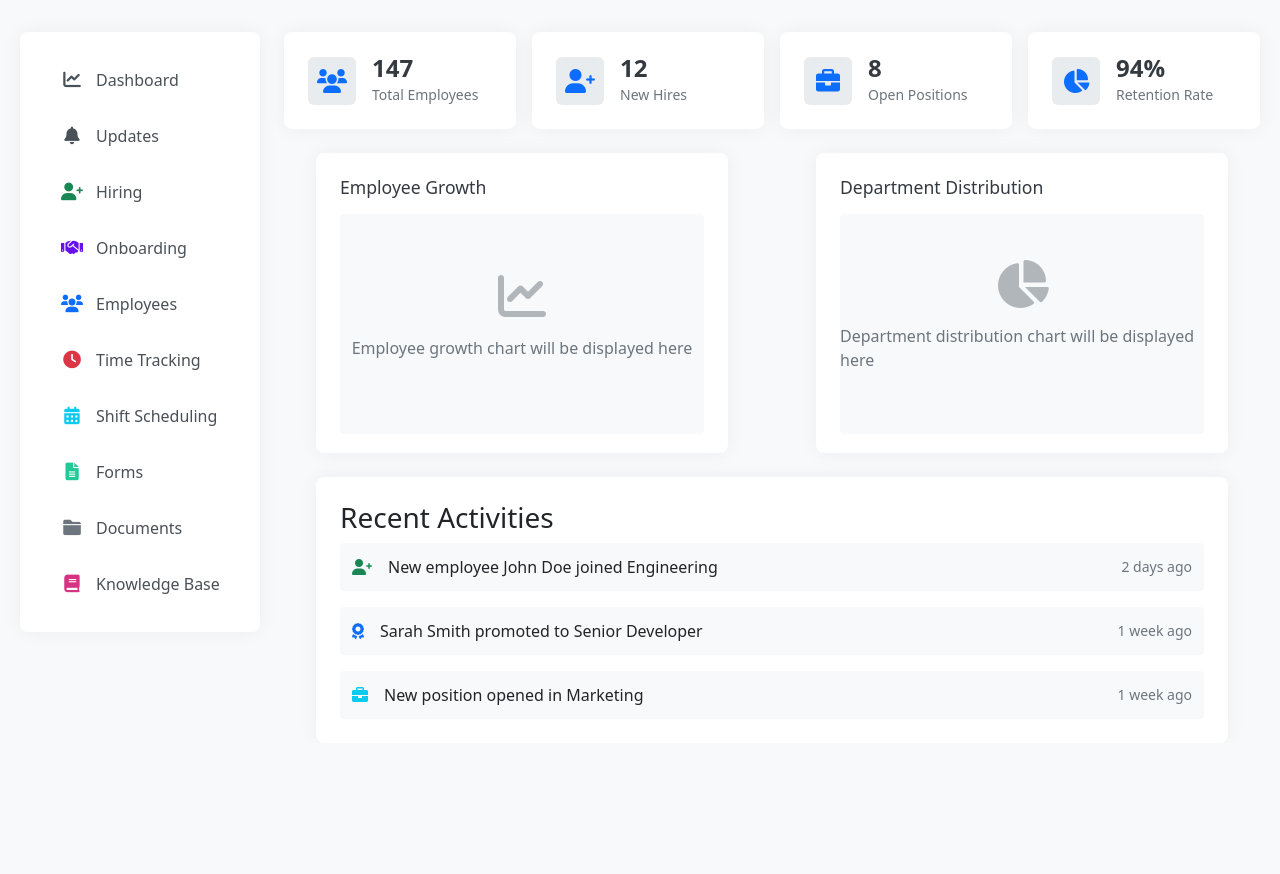
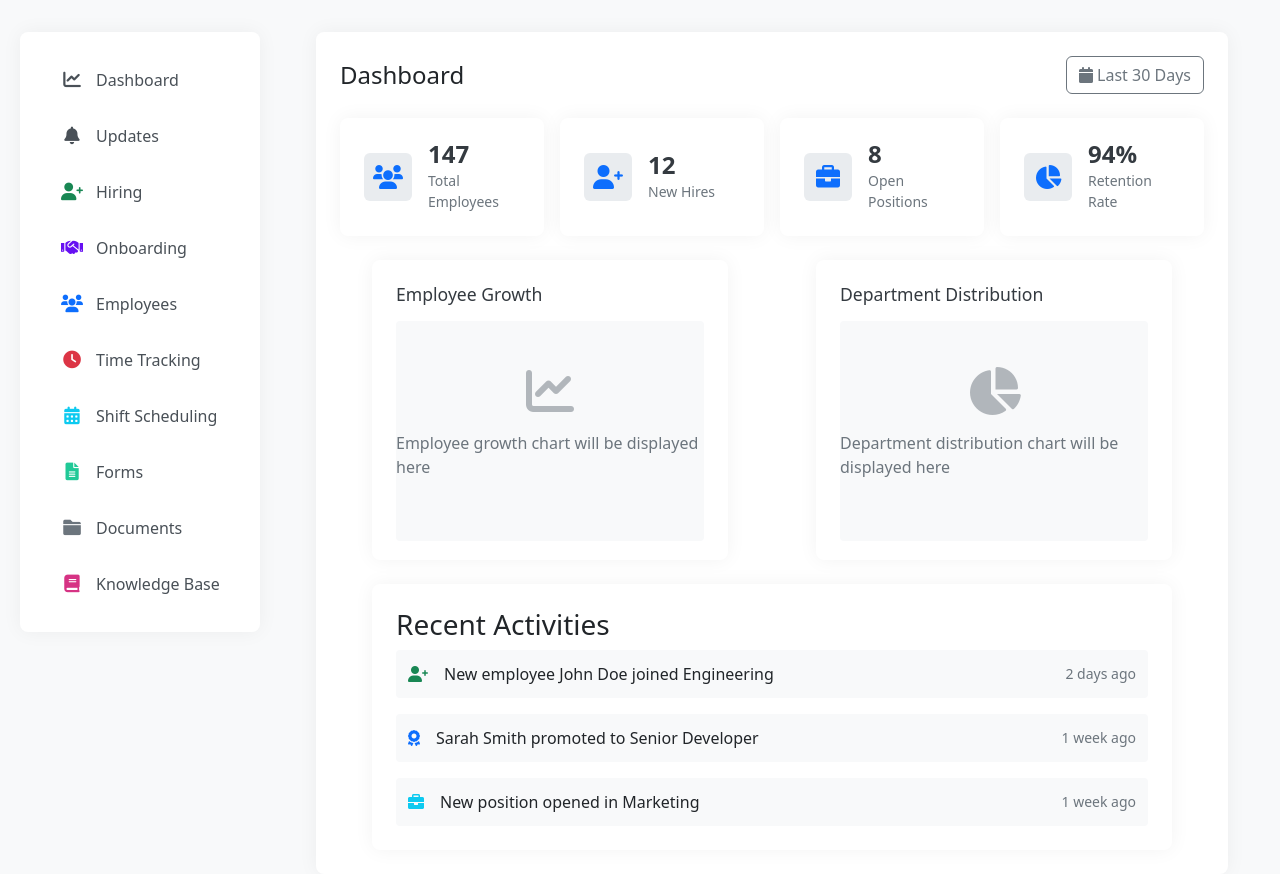
Before and after one commit to sparQone/sparq, a Flask app: page /people/ in a window 1280 px wide. Shown: the part 75-949 px from the top of the page. Before the commit the page ends 780 px from the top, so only its background shows below. Run offline with Flask 3, Linux system fonts and the light colour scheme; the visitor is signed in with stand-in values (Sample User, id 1); parts of the project's set-up code (start-up, migrations or seed data) failed here and were passed over; some libraries are stand-ins or nearby versions.

Commit message:
Updated People module layout

```diff
--- a/modules/people/views/assets/css/people.css
+++ b/modules/people/views/assets/css/people.css
@@ -25,6 +25,7 @@
 .main-content {
     flex: 1 1 auto;
     min-width: 0;
+    display: flex;
 }
 
 /* Side Navigation */
@@ -102,17 +103,44 @@
     opacity: 0.9;
 }
 
+/* Common Content Header */
+.updates-header {
+    display: flex;
+    justify-content: space-between;
+    align-items: center;
+    margin-bottom: 1.5rem;
+}
+
+.updates-header h2 {
+    margin: 0;
+    font-size: 1.5rem;
+    color: #212529;
+    font-weight: 500;
+}
+
 /* Content Card */
 .content-card {
     background: white;
     padding: 1.5rem;
     border-radius: 0.5rem;
     box-shadow: 0 0 20px rgba(0,0,0,0.05);
+    flex: 1;
+}
+
+/* Dashboard specific */
+.dashboard-actions {
+    display: flex;
+    gap: 0.5rem;
+}
+
+.dashboard-grid {
+    display: flex;
+    flex-direction: column;
+    gap: 1.5rem;
 }
 
 /* Employee List Styles */
 .user-container {
-    max-width: 1000px;
     margin: 0 auto;
 }
 
@@ -121,12 +149,6 @@
     justify-content: space-between;
     align-items: center;
     margin-bottom: 20px;
-    margin-top: -0.5rem;
-}
-
-.user-header h2 {
-    margin: 0;
-    line-height: 1.2;
 }
 
 .table td {
@@ -177,12 +199,6 @@
 }
 
 /* Dashboard Styles */
-.dashboard-grid {
-    display: flex;
-    flex-direction: column;
-    gap: 1.5rem;
-}
-
 .stats-row {
     display: grid;
     grid-template-columns: repeat(4, 1fr);
--- a/modules/people/views/templates/people-dashboard.html
+++ b/modules/people/views/templates/people-dashboard.html
@@ -1,6 +1,6 @@
 {% extends "people-base.html" %}
 
-{% block title %}People Dashboard{% endblock %}
+{% block title %}Dashboard{% endblock %}
 
 {% block additional_styles %}
 {{ super() }}
@@ -8,6 +8,18 @@
 {% endblock %}
 
 {% block people_content %}
+<div class="content-card">
+    <!-- Header -->
+    <div class="updates-header">
+        <h2>Dashboard</h2>
+        <div class="dashboard-actions">
+            <button class="btn btn-outline-secondary">
+                <i class="fas fa-calendar"></i> Last 30 Days
+            </button>
+        </div>
+    </div>
+
+    <!-- Dashboard Content -->
     <div class="dashboard-grid">
         <!-- Stats Cards -->
         <div class="stats-row">
@@ -91,4 +103,5 @@
             </div>
         </div>
     </div>
+</div>
 {% endblock %}
--- a/modules/people/views/templates/people-updates.html
+++ b/modules/people/views/templates/people-updates.html
@@ -11,7 +11,7 @@
 <div class="content-card">
     <!-- Header with actions -->
     <div class="updates-header">
-        <h2>Company Updates (Coming Soon)</h2>
+        <h2>Company Updates</h2>
         <button class="btn btn-primary" data-bs-toggle="modal" data-bs-target="#newUpdateModal">
             <i class="fas fa-plus"></i> New Update
         </button>
@@ -151,4 +151,7 @@
         </div>
     </div>
 </div>
+
+<!-- Modal Container -->
+<div id="modal-container"></div>
 {% endblock %}
```
Also changed, not shown: modules/people/views/templates/people-employees.html (+4 -4 lines), modules/people/views/templates/people_nav.html (renamed from modules/core/views/templates/people_nav.html). Lines whose indentation alone changed are shown as unchanged.
